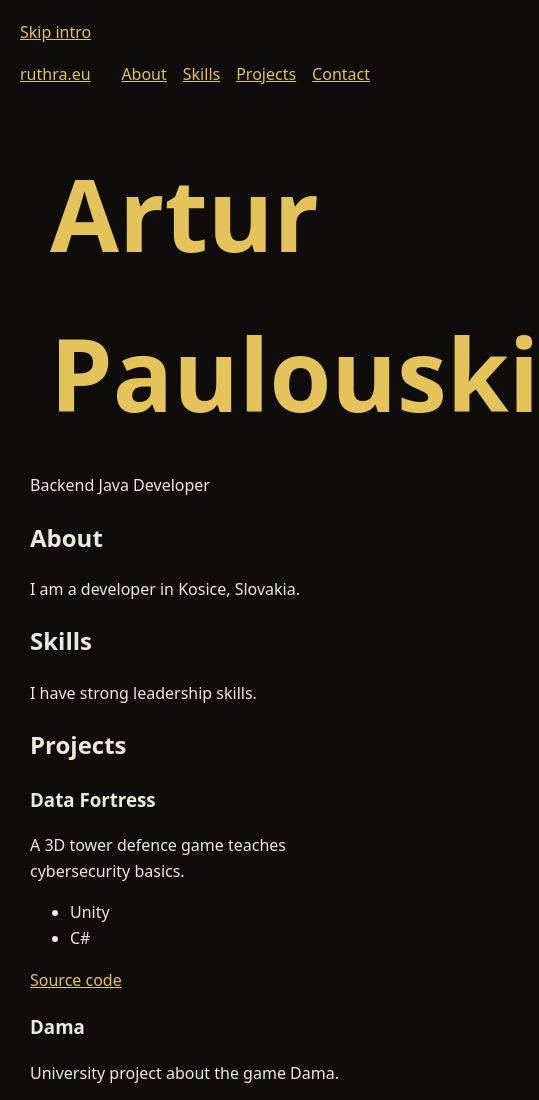
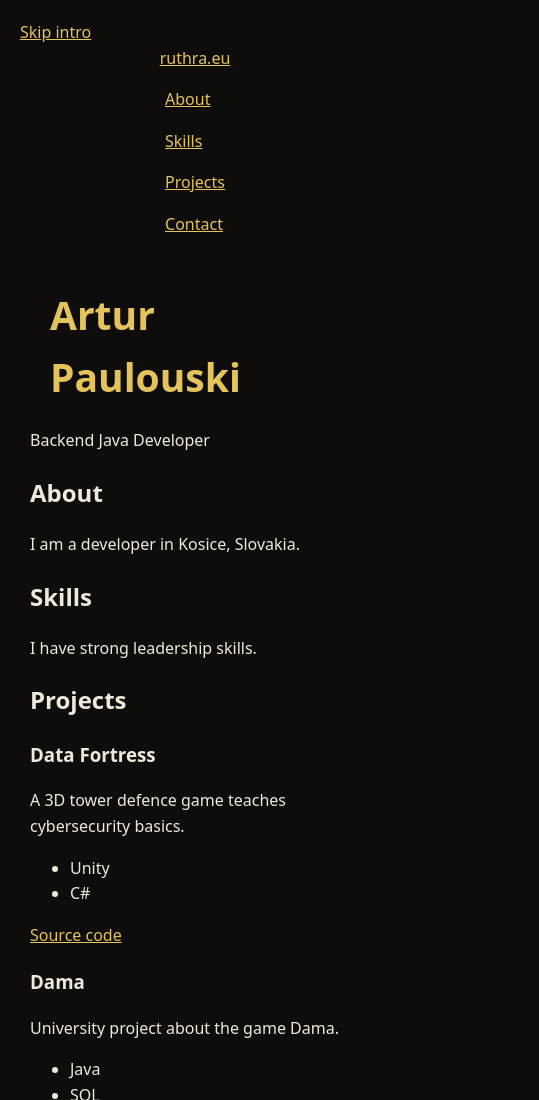
Before and after one commit to ArthurynJoU/ruthra.eu, a website built with Vite: page index.html in a window 390 px wide. Shown: the top 1100 px of the page, 539 px wide, since content can reach past the window. Built offline with nearby package versions, Linux system fonts and the light colour scheme.

Commit message:
test mobile version

```diff
--- a/src/style.css
+++ b/src/style.css
@@ -7,7 +7,7 @@
 
 h1 {
     color: var(--accent);
-    font-size: 100px;
+    font-size: clamp(30px, 10vw, 100px);
     margin: 20px;
 }
 
@@ -46,3 +46,12 @@ header {
     justify-content: space-between;
     align-items: center;
 }
+
+@media (max-width: 600px) {
+    header {
+        flex-direction: column;
+    }
+    ul.header-links {
+        flex-direction: column;
+    }
+}
```
